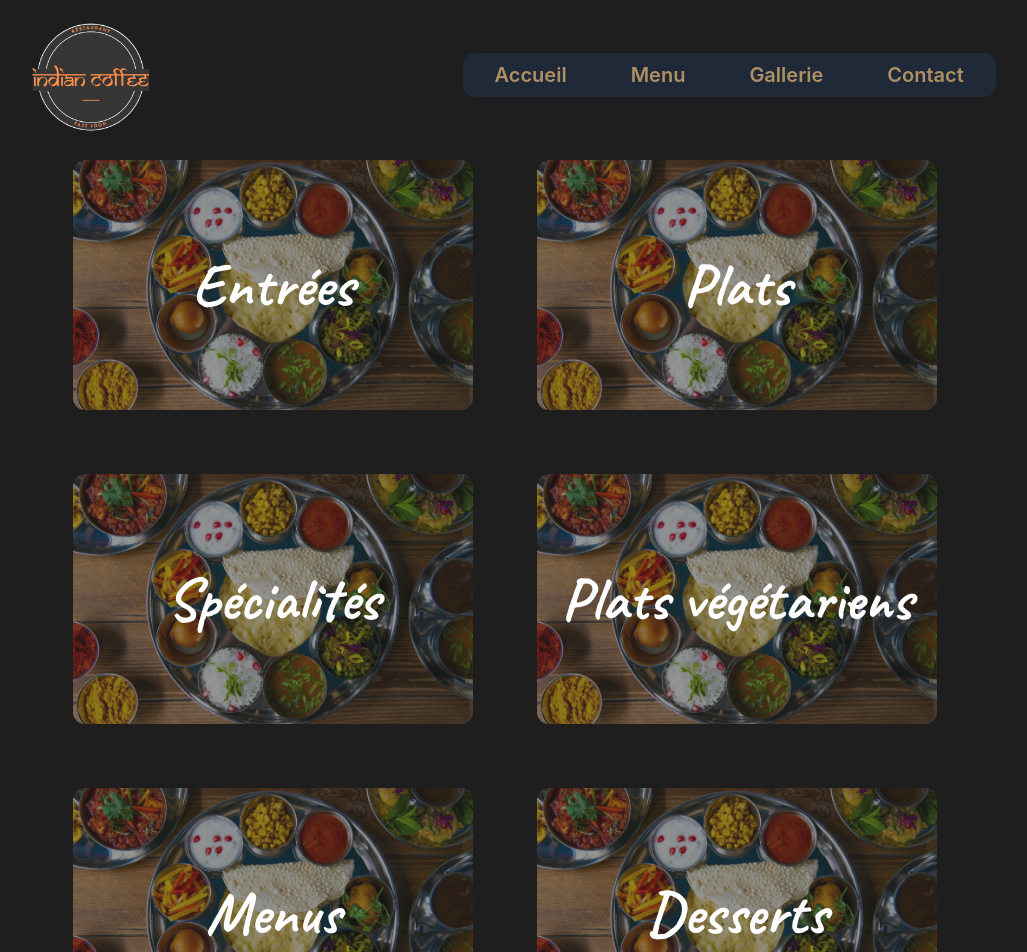
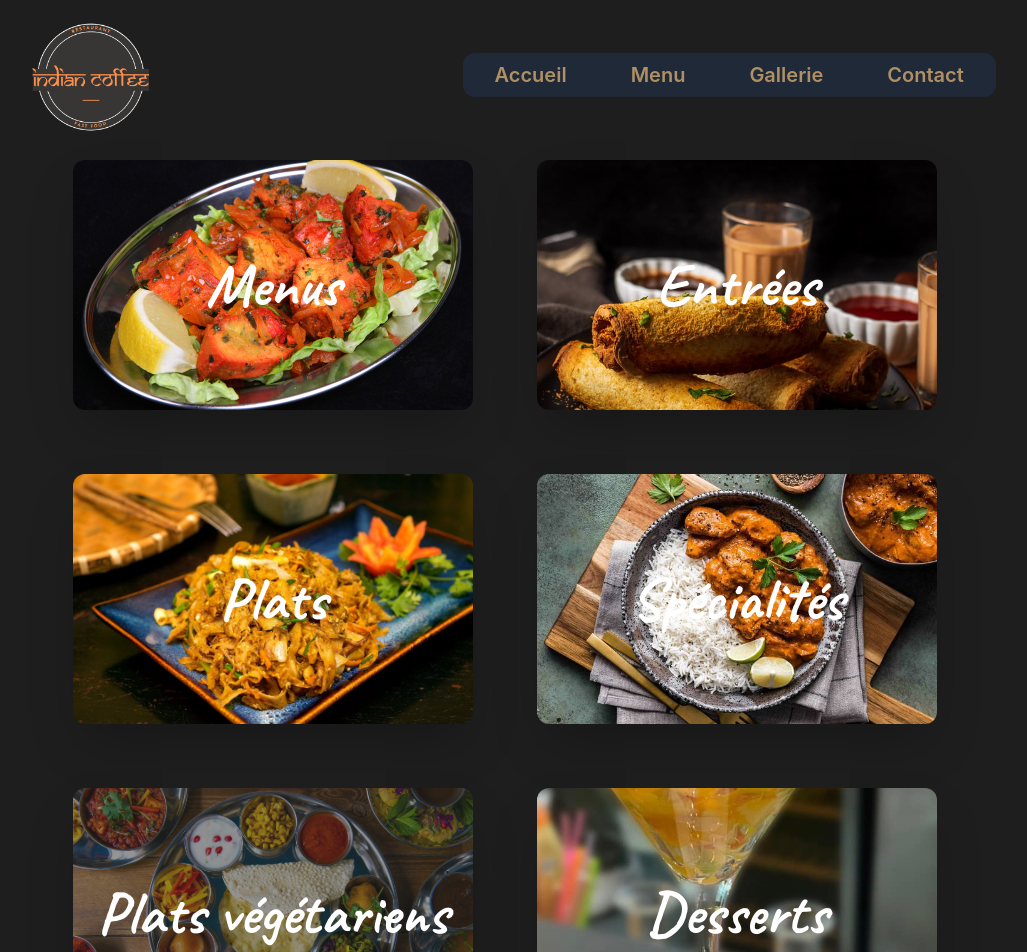
Before and after one commit to Teyik0/indian-cofee-shop, a Next.js app: page /menu in a window 1280 px wide. Shown: the top 952 px of the page, without its empty margins (135-1162 px from the left). Built offline with nearby package versions, Linux system fonts and the light colour scheme.

Commit message:
map added

```diff
--- a/pages/index.tsx
+++ b/pages/index.tsx
@@ -52,6 +52,14 @@ export default function Home() {
       <DeliciousSection />
       <SpecialDay />
       <MoreToKnow />
+      <section className='flex justify-center items-center pt-12 pb-24'>
+        <iframe
+          width='1920'
+          height='400'
+          id='gmap_canvas'
+          src="https://maps.google.com/maps?width=900&amp;height=300&amp;hl=en&amp;q=8%20impasse%20de%20l'or%C3%A9e%20du%20bois%20Savigny%20Le%20Tempe+(Restaurant%20-%20Indian%20Cofee)&amp;t=&amp;z=12&amp;ie=UTF8&amp;iwloc=B&amp;output=embed"
+        />
+      </section>
     </>
   );
 }
--- a/pages/menu.tsx
+++ b/pages/menu.tsx
@@ -34,18 +34,34 @@ const menu = () => {
       <section className='p-4 flex items-center justify-center font-caveat pt-32 pb-24'>
         <div className='mt-8 text-center flex flex-row flex-wrap gap-8 sm:gap-16 justify-center items-center'>
           {[
-            { name: 'Entrées', link: '/menu/entrees' },
-            { name: 'Plats', link: '/menu/plats' },
-            { name: 'Spécialités', link: '/menu/specialites' },
-            { name: 'Plats végétariens', link: '/menu/plats-vegetariens' },
-            { name: 'Menus', link: '/menu/menus' },
-            { name: 'Desserts', link: '/menu/desserts' },
-            { name: 'Boissons', link: '/menu/boissons' },
+            { name: 'Menus', link: '/menu/menus', img: 'bg-image-menu' },
+            { name: 'Entrées', link: '/menu/entrees', img: 'bg-image-entry' },
+            { name: 'Plats', link: '/menu/plats', img: 'bg-image-plats' },
+            {
+              name: 'Spécialités',
+              link: '/menu/specialites',
+              img: 'bg-image-special',
+            },
+            {
+              name: 'Plats végétariens',
+              link: '/menu/plats-vegetariens',
+              img: 'bg-image4',
+            },
+            {
+              name: 'Desserts',
+              link: '/menu/desserts',
+              img: 'bg-image-desserts',
+            },
+            {
+              name: 'Boissons',
+              link: '/menu/boissons',
+              img: 'bg-image-boissons',
+            },
           ].map((item: any) => (
             <Link key={item.name} href={item.link}>
               <div
-                className='w-[100vw] sm:w-[400px] h-[250px] bg-[#2a2a2a] sm:rounded-xl flex justify-center items-center
-              bg-image4 sm:hover:scale-110 duration-300 ease-in-out text-white hover:text-[#786617]'
+                className={`w-[100vw] sm:w-[400px] h-[250px] bg-[#2a2a2a] sm:rounded-xl flex justify-center items-center
+              ${item.img} sm:hover:scale-110 duration-300 ease-in-out text-white hover:text-[#786617] shadow-2xl`}
               >
                 <h2 className='text-5xl xl:text-6xl font-bold'>{item.name}</h2>
               </div>
--- a/styles/globals.css
+++ b/styles/globals.css
@@ -67,6 +67,42 @@ a {
   background-size: cover;
 }
 
+.bg-image-entry {
+  background-image: url('/Rolls.jpg');
+  background-repeat: no-repeat;
+  background-position: center;
+  background-size: cover;
+}
+.bg-image-plats {
+  background-image: url('/Kottu-Roti.jpg');
+  background-repeat: no-repeat;
+  background-position: center;
+  background-size: cover;
+}
+.bg-image-special {
+  background-image: url('/Le-butter-chicken.jpg');
+  background-repeat: no-repeat;
+  background-position: center;
+  background-size: cover;
+}
+.bg-image-menu {
+  background-image: url('/Poulet-Tikka.jpg');
+  background-repeat: no-repeat;
+  background-position: center;
+  background-size: cover;
+}
+.bg-image-boissons {
+  background-image: url('/Falooda.jpg');
+  background-repeat: no-repeat;
+  background-position: center;
+  background-size: cover;
+}
+.bg-image-desserts {
+  background-image: url('/Salade De Fruits.jpg');
+  background-repeat: no-repeat;
+  background-position: center;
+  background-size: cover;
+}
 .bg-entry {
   background-image: url('/asset-entry.png');
   background-repeat: no-repeat;
```
